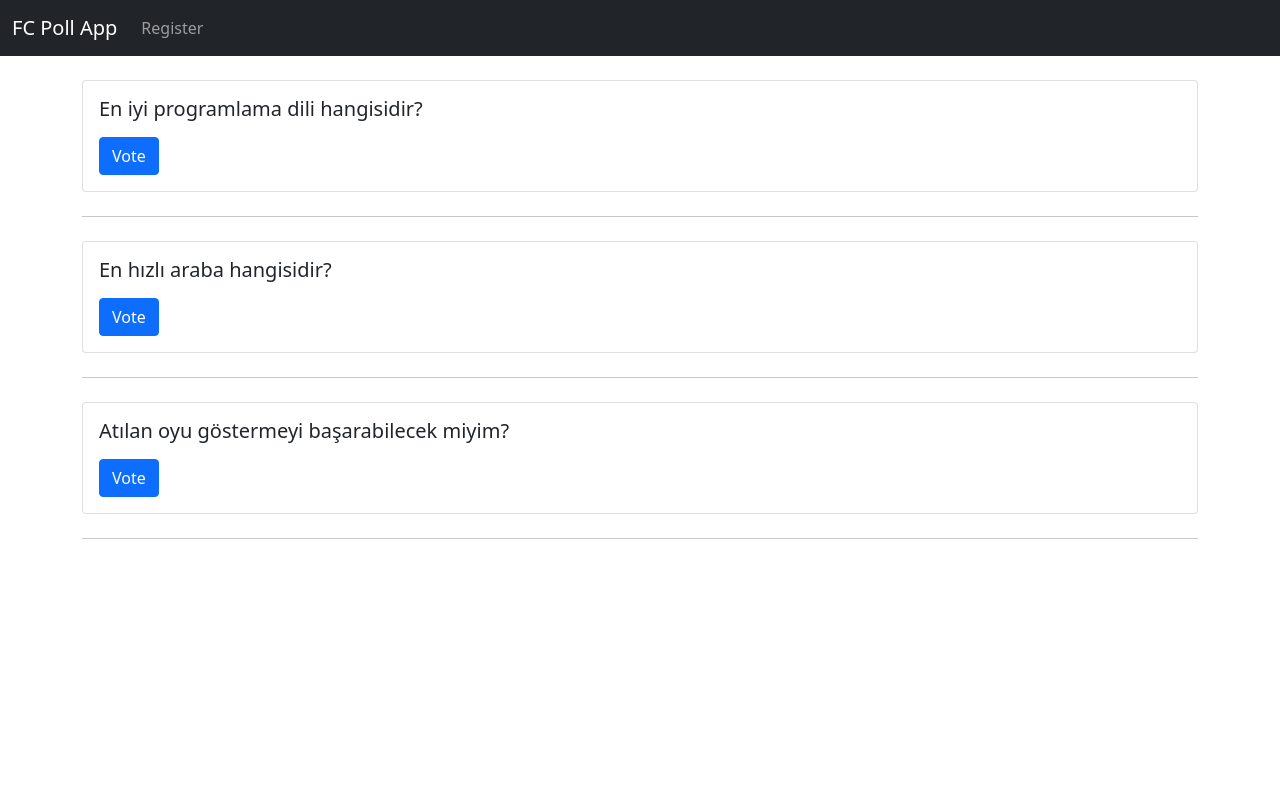
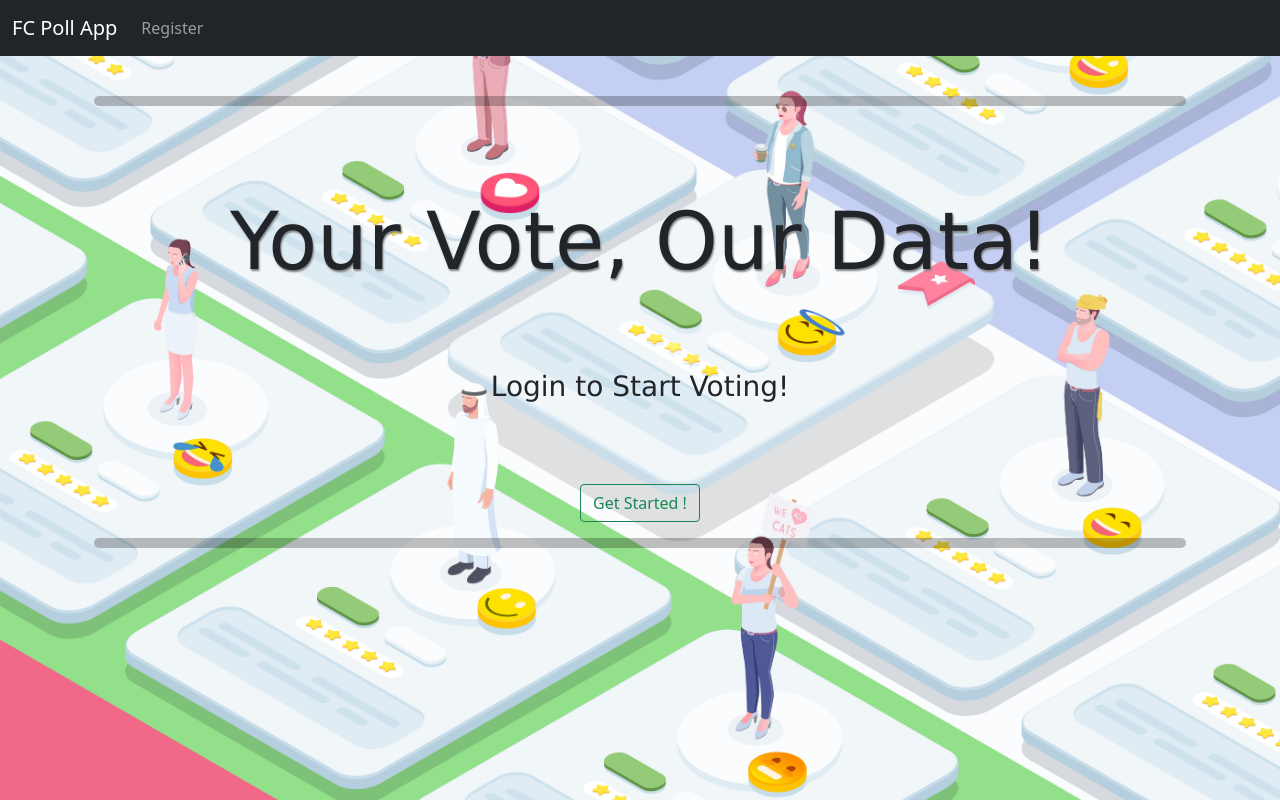
Before and after one commit to cagridurmaz/Poll_App_Project_2, a Django app: page / in a window 1280 px wide. Run offline with Django 4.2, Linux system fonts and the light colour scheme; data comes from the database, SQL or seed files in the repository; both versions use the stored data as it was after the commit.

Commit message:
anasayfa html tasarımı yapıldı...

```diff
--- a/PollApp/templates/PollApp/base.html
+++ b/PollApp/templates/PollApp/base.html
@@ -14,7 +14,7 @@
 
 <nav class="navbar navbar-expand-lg navbar-dark bg-dark">
     <div class="container-fluid">
-        <a class="navbar-brand" href="{% url 'PollApp:home' %}">FC Poll App</a>
+        <a class="navbar-brand" href="{% url 'PollApp:index' %}">FC Poll App</a>
         <button class="navbar-toggler" type="button" data-bs-toggle="collapse" data-bs-target="#navbarText"
                 aria-controls="navbarText" aria-expanded="false" aria-label="Toggle navigation">
             <span class="navbar-toggler-icon"></span>
--- /dev/null
+++ b/PollApp/templates/PollApp/index.html
@@ -0,0 +1,42 @@
+{% extends 'PollApp/base.html' %}
+
+{% block body %}
+<div class="container">
+    <div class="row">
+        <div class="col">
+            <div id="home-content">
+                <style>
+                    body {
+                    background-image: url('static/30739.jpg');
+                    background-repeat: no-repeat;
+                    background-attachment: fixed;
+                    background-size: cover;
+                    }
+                </style>
+                <hr style ="height: 10px;
+                            background-color: black;
+                            border-radius: 7px 7px 7px 7px;
+                            ">
+                <br>
+                <br>
+                <br>
+                <h1 style="font-family:verdana; font-size:500%; text-shadow: 1px 2px 2px rgba(128,128,128,1);" class="text-center">Your Vote, Our Data!</h1>
+                <br>
+                <br>
+                <br>
+                <h3 style="font-family:verdana;" class="text-center">Login to Start Voting!</h3>
+                <br>
+                <br>
+                <br>
+                <div class="text-center">
+                    <a class="btn btn-outline-success" href="{% url 'PollApp:home' %}" role="button">Get Started !</a>
+                </div>
+                <hr style ="height: 10px;
+                            background-color: black;
+                            border-radius: 7px 7px 7px 7px;
+                            ">
+            </div>
+        </div>
+    </div>
+</div>
+{% endblock %}
--- a/PollApp/templates/PollApp/poll_result.html
+++ b/PollApp/templates/PollApp/poll_result.html
@@ -21,7 +21,7 @@
     <hr class="my-4">
   </div>
 
-  <a href="{% url 'PollApp:home' %}" class="btn btn-primary mt-4">HomePage</a>
+  <a href="{% url 'PollApp:home' %}" class="btn btn-primary mt-4">PollPage</a>
 </div>
 
 {% endblock %}
--- a/PollApp/urls.py
+++ b/PollApp/urls.py
@@ -4,7 +4,8 @@ from . import views
 app_name = "PollApp"
 
 urlpatterns = [
-    path("", views.home_view, name="home"),
+    path("", views.index_view, name="index"),
+    path("home", views.home_view, name="home"),
     path("poll/<int:poll_id>/", views.poll_view, name="poll"),
     path("poll_result/<int:poll_id>/", views.poll_result_view, name="poll_result"),
 ]
--- a/PollApp/views.py
+++ b/PollApp/views.py
@@ -24,15 +24,11 @@ def poll_view(request, poll_id):
     return render(request, template_name="PollApp/poll.html", context={"poll": poll})
 
 
-#
-# Buraya sonuçları string olarak yazdıracak bir kod yazmaya çalıştım fakat yetiştiremedim
-# Örneğin: Python için 5 oy/Java için 10 oy/HTML için 3 oy kullanılmıştır gibi...
-# def poll_result_view(request, poll_id):
-#     poll = Poll.objects.get(id=poll_id)
-#     show_results = True  # Sonuçları göstermek için bir değişken
-#     return render(request, template_name="PollApp/poll.html", context={"poll": poll, "show_results": show_results})
-
 def poll_result_view(request, poll_id):
     poll = Poll.objects.get(id=poll_id)
     choices_with_votes = Choice.objects.filter(related_polls=poll).annotate(total_votes=Count('votes'))
     return render(request, template_name="PollApp/poll_result.html", context={"poll": poll, "choices_with_votes": choices_with_votes})
+
+
+def index_view(request):
+    return render(request, template_name="PollApp/index.html")
--- a/PollProject/settings.py
+++ b/PollProject/settings.py
@@ -9,7 +9,7 @@ https://docs.djangoproject.com/en/4.2/topics/settings/
 For the full list of settings and their values, see
 https://docs.djangoproject.com/en/4.2/ref/settings/
 """
-
+import os
 from pathlib import Path
 
 # Build paths inside the project like this: BASE_DIR / 'subdir'.
@@ -118,6 +118,9 @@ USE_TZ = True
 # https://docs.djangoproject.com/en/4.2/howto/static-files/
 
 STATIC_URL = "static/"
+STATICFILES_DIRS = [
+    os.path.join(BASE_DIR, 'static')
+]
 
 # Default primary key field type
 # https://docs.djangoproject.com/en/4.2/ref/settings/#default-auto-field
```
Also changed, not shown: db.sqlite3, static/30739.jpg (added).
